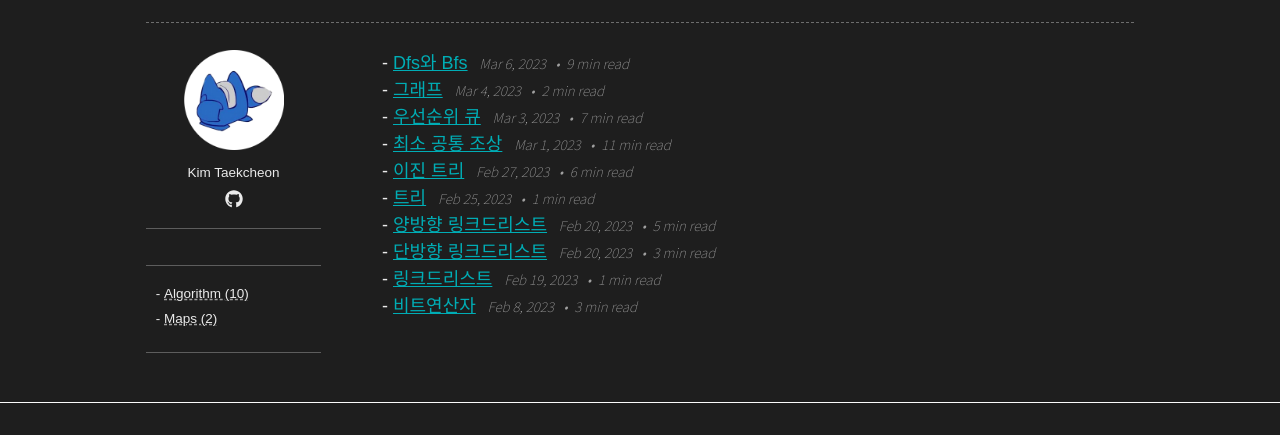
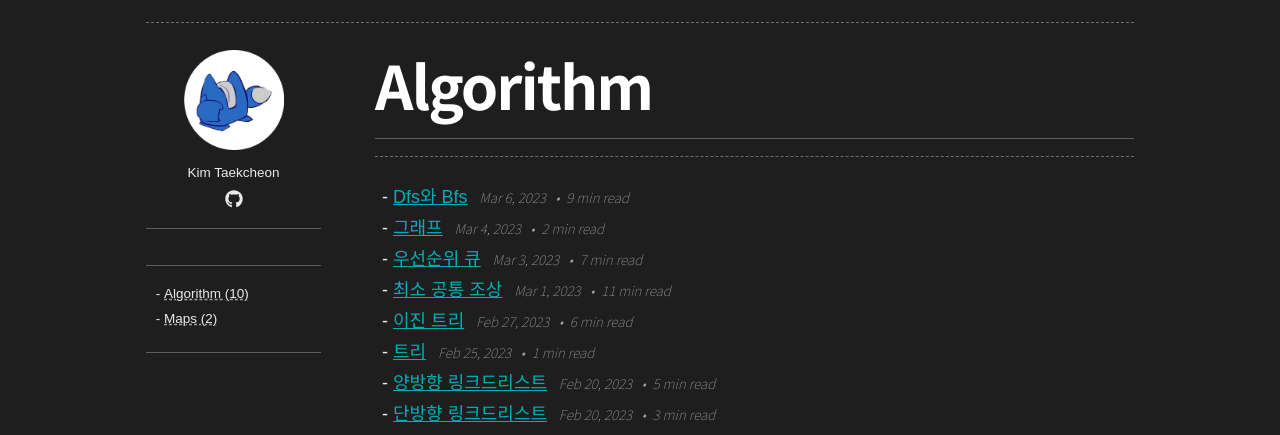
Before and after one commit to 10cheon00/-deprecated-10cheon00.github.io, a Jekyll site: the page built from categories/algorithm.md, in a window 1280 px wide, cut to the strip 433-868 px from the top of the page. Built offline with Jekyll 4.4.1, drawn with Linux system fonts in a browser that asks for light colours; nearby versions of some CDN libraries.

Commit message:
feat: Add title on category page
To hide information on post layout, category page should contains title
and set hide_information to true.

```diff
--- a/_layouts/post.html
+++ b/_layouts/post.html
@@ -24,12 +24,14 @@ layout: default
           {% else %}
           <h1 id="page-title" class="page-title p-name">{{ title }}</h1>
           {% endif %}
+          {% unless page.hide_information %}
             <div class="page-information">
               {% if page.published_at %}
                 {{ page.published_at | date: "%Y-%m-%d %H:%M:%S" }}
               {% endif %}
               {% if site.read_time %}{% include read-time.html %}{% endif %}
             </div>
+          {% endunless %}
         </header>
 
         <div class="e-content">
--- a/categories/algorithm.md
+++ b/categories/algorithm.md
@@ -1,6 +1,8 @@
 ---
-layout: page
+layout: post
 permalink: /categories/algorithm/
+title: Algorithm
+hide_information: true
 ---
 
 {% include category_posts.html category='Algorithm' %}
```
Also changed, not shown: categories/maps.md (+3 -1 lines). Lines whose indentation alone changed are shown as unchanged.
